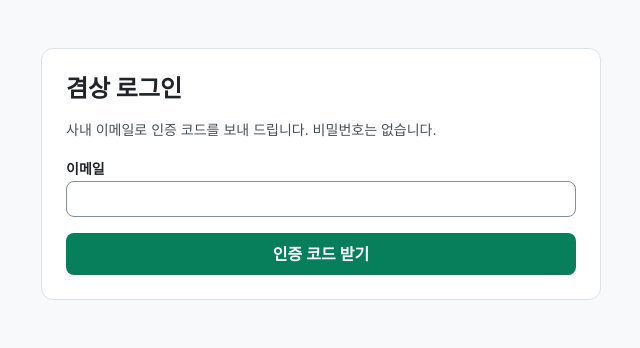
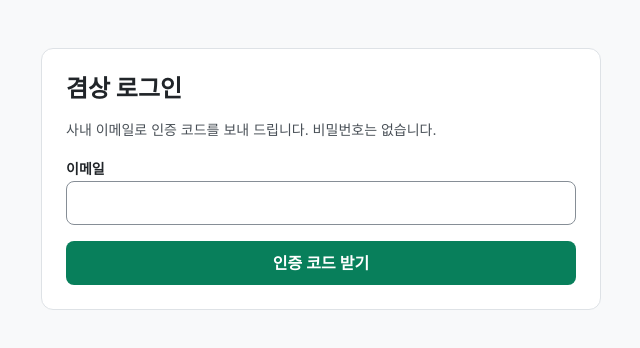
Before and after one commit to congsole/tech-day, a React (Vite) app: page /login in a window 1280 px wide. Shown: the top 348 px of the page, without its empty margins (319-959 px from the left). Built offline with nearby package versions, Linux system fonts and the light colour scheme; no server answers.

Commit message:
fix: ensure common controls have 44px touch targets

```diff
--- a/src/shared/theme.ts
+++ b/src/shared/theme.ts
@@ -1,4 +1,4 @@
-import { Card, Input, createTheme, rem, type CSSVariablesResolver } from '@mantine/core'
+import { Button, Card, Input, PinInput, createTheme, rem, type CSSVariablesResolver } from '@mantine/core'
 
 // 값의 근거: docs/common/design-system.md §3
 export const theme = createTheme({
@@ -25,8 +25,15 @@ export const theme = createTheme({
     lg: rem(12), // 카드
   },
   components: {
+    // 주요 조작 영역 최소 44px. 더 큰 size 및 여러 줄 입력은 유지한다.
+    Button: Button.extend({ styles: { root: { minHeight: rem(44) } } }),
+    PinInput: PinInput.extend({
+      defaultProps: { gap: 4 },
+      styles: { root: { flexWrap: 'wrap' }, input: { minWidth: rem(44), minHeight: rem(44) } },
+    }),
     Input: Input.extend({
       styles: (_, props) => ({
+        input: props.variant === 'unstyled' ? undefined : { minHeight: rem(44) },
         // 포커스는 input의 변수로, 오류·성공은 Mantine 상태 스타일로 처리한다.
         wrapper: {
           '--input-bd':
```
Also changed, not shown: 1 other file (tests, documents, lock files or other folders).
